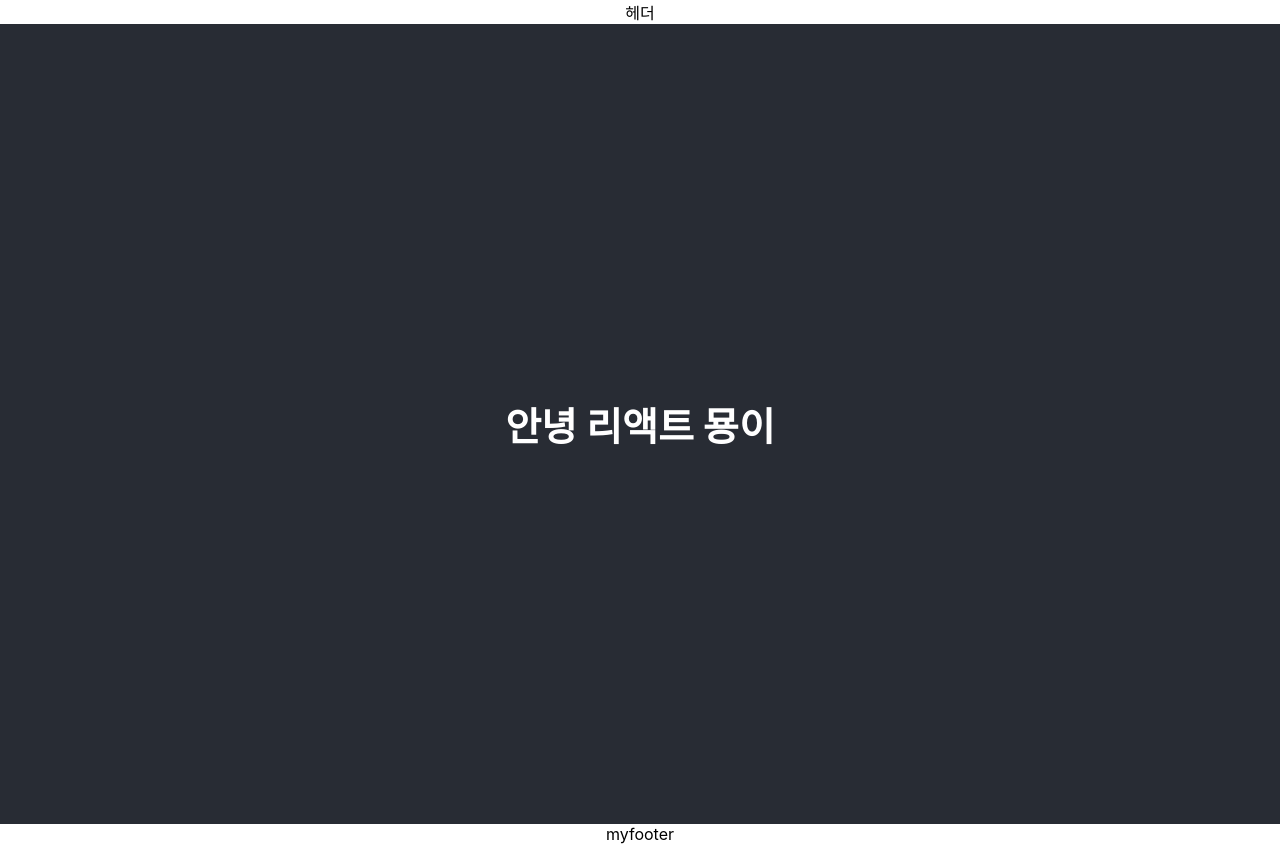
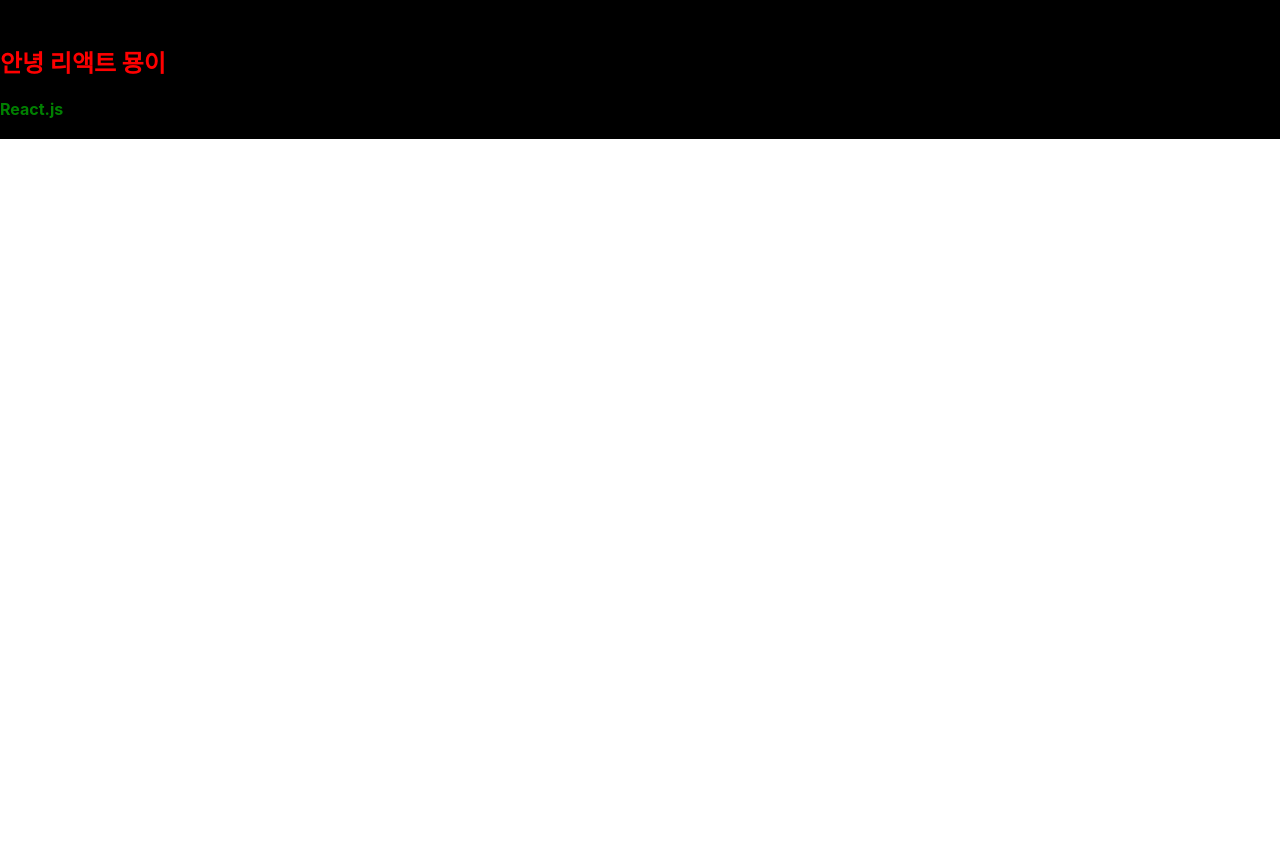
Before and after one commit to meeyoungchoi-dev-rookie/OneBiteReact.js, a React (Create React App) app: page / in a window 1280 px wide. After the commit the page ends 800 px from the top, so only its background shows below. Built offline with nearby package versions, Linux system fonts and the light colour scheme.

Commit message:
CSS 적용하여 스타일 입히기

```diff
--- a/src/App.css
+++ b/src/App.css
@@ -1,38 +1,12 @@
 .App {
-  text-align: center;
+  background-color: black;
 }
 
-.App-logo {
-  height: 40vmin;
-  pointer-events: none;
+h2 {
+  color: red;
 }
 
-@media (prefers-reduced-motion: no-preference) {
-  .App-logo {
-    animation: App-logo-spin infinite 20s linear;
-  }
+
+#bold_text {
+  color: green;
 }
-
-.App-header {
-  background-color: #282c34;
-  min-height: 100vh;
-  display: flex;
-  flex-direction: column;
-  align-items: center;
-  justify-content: center;
-  font-size: calc(10px + 2vmin);
-  color: white;
-}
-
-.App-link {
-  color: #61dafb;
-}
-
-@keyframes App-logo-spin {
-  from {
-    transform: rotate(0deg);
-  }
-  to {
-    transform: rotate(360deg);
-  }
-}
--- a/src/App.js
+++ b/src/App.js
@@ -9,9 +9,10 @@
   return (
     <div className="App">
       <MyHeader />
-      <header className="App-header">
+
        <h2>안녕 리액트 {name}</h2>
-      </header>
+       <b id="bold_text">React.js</b>
+
       <MyFooter/>
     </div>
   );
```
